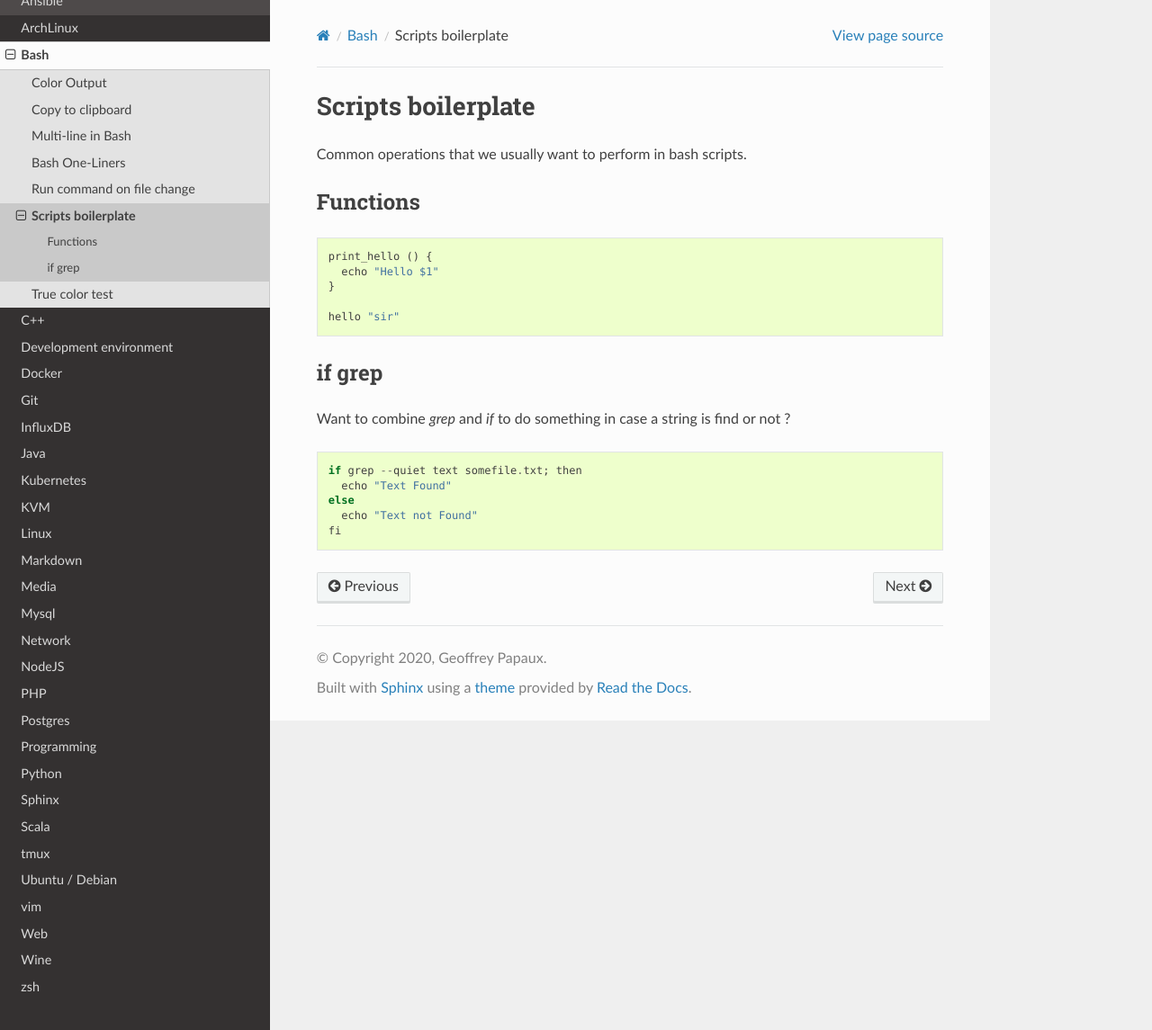
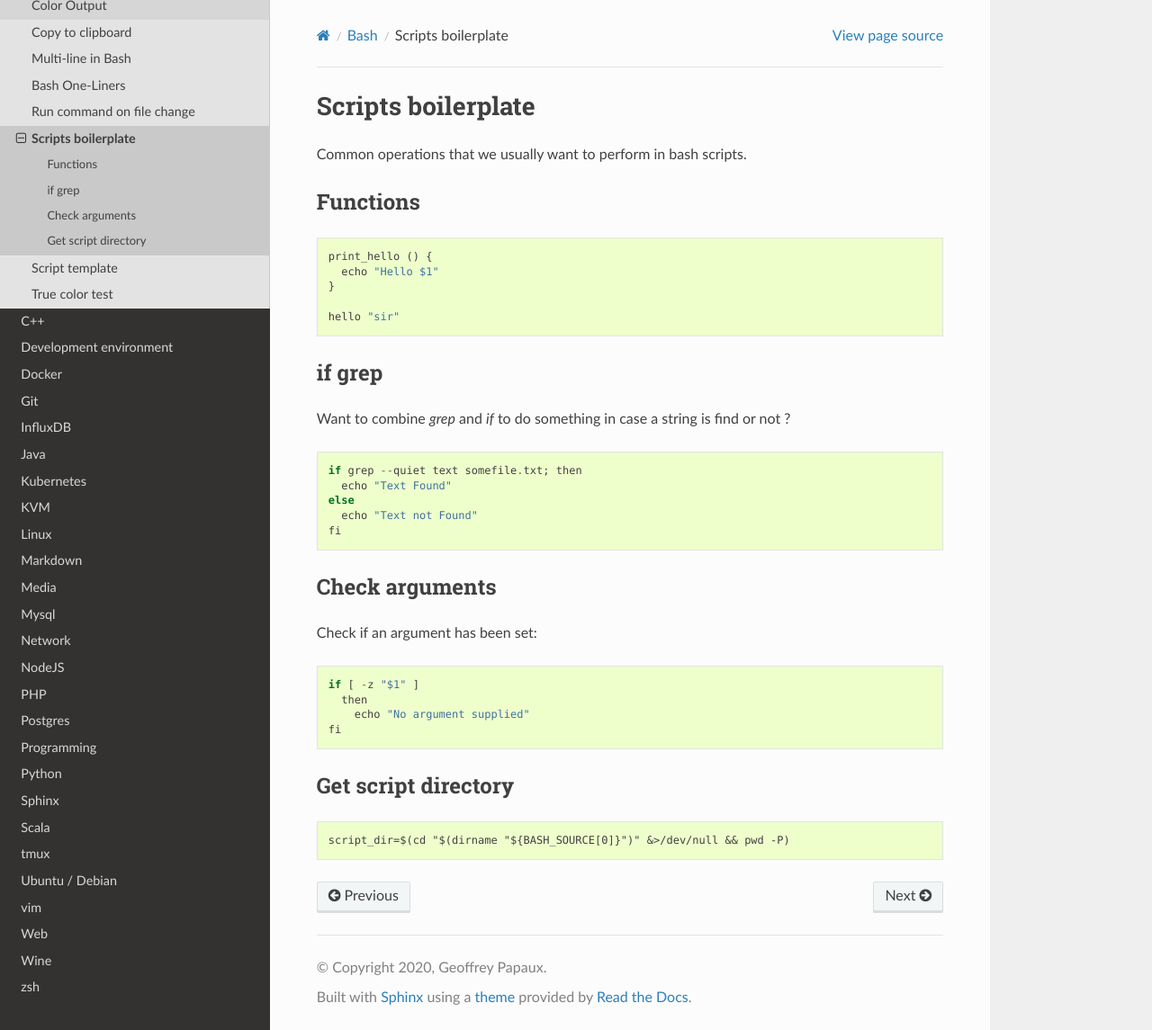
Before and after one commit to papaux/til, a Sphinx documentation site: the page built from source/bash/scripts-boilerplate.rst, in a window 1280 px wide and 1145 px high. Shown: the whole window at 90% size. Built offline with Sphinx 7.4.7 and the Read the Docs theme 2.0.0, drawn with Linux system fonts in a browser that asks for light colours.

Commit message:
bash: add script template

```diff
--- a/source/bash/_.rst
+++ b/source/bash/_.rst
@@ -10,4 +10,5 @@ Bash
    one-liners.rst
    run-command-file-changed.rst
    scripts-boilerplate.rst
+   script-template.rst
    true-color-test.rst
--- a/source/bash/scripts-boilerplate.rst
+++ b/source/bash/scripts-boilerplate.rst
@@ -27,3 +27,20 @@ Want to combine `grep` and `if` to do something in case a string is find or not
   else
     echo "Text not Found"
   fi
+
+Check arguments
+~~~~~~~~~~~~~~~
+
+Check if an argument has been set::
+
+  if [ -z "$1" ]
+    then
+      echo "No argument supplied"
+  fi
+
+Get script directory
+~~~~~~~~~~~~~~~~~~~~
+
+::
+
+  script_dir=$(cd "$(dirname "${BASH_SOURCE[0]}")" &>/dev/null && pwd -P)
```
Also changed, not shown: source/bash/script-template.rst (added, +7 -0 lines), 1 other file.
